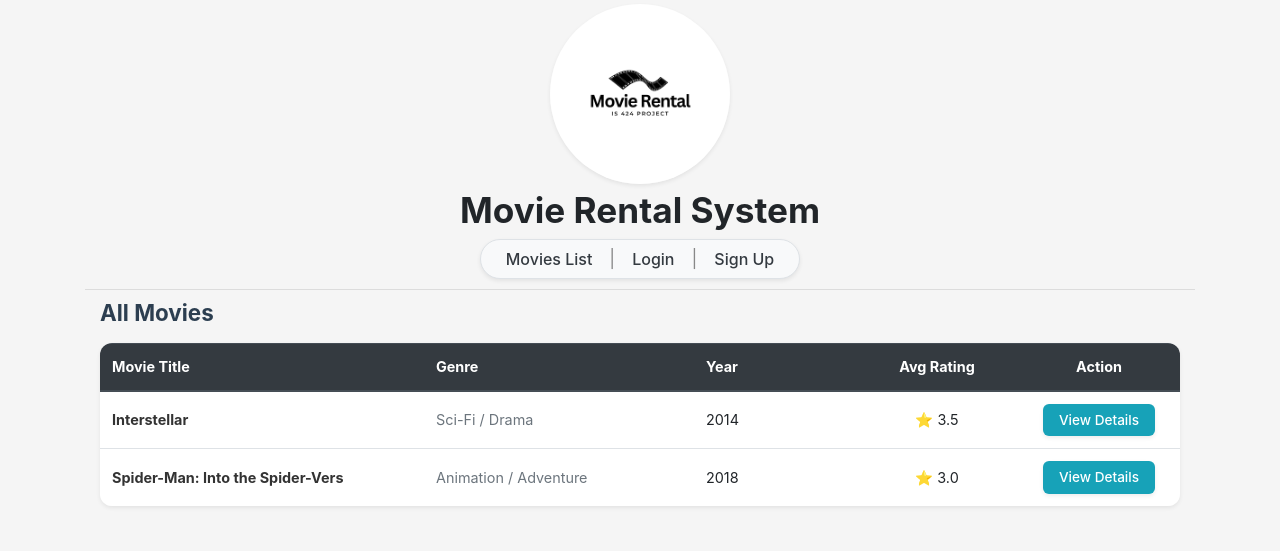
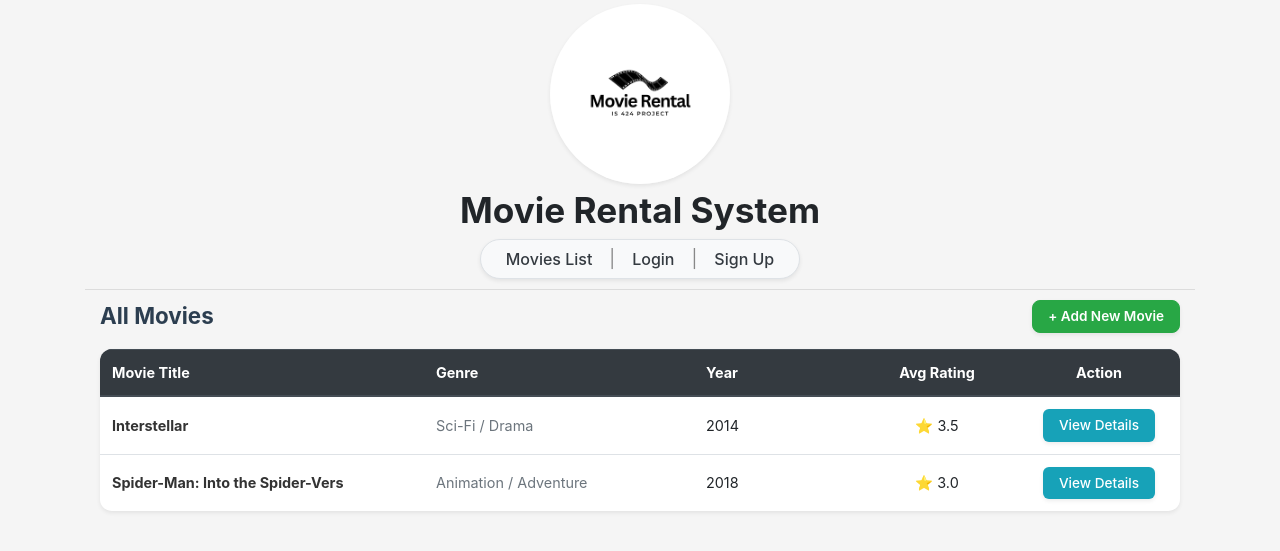
Before and after one commit to norah22fm/IS424Project, a Django app: page /movies/ in a window 1280 px wide. Shown: the top 551 px of the page. Run offline with Django 5.2, Linux system fonts and the light colour scheme; data comes from the database, SQL or seed files in the repository; parts of the project's set-up code (start-up, migrations or seed data) failed here and were passed over; some libraries are stand-ins or nearby versions.

Commit message:
Update movies.html

```diff
--- a/IS424Project-main/IS424Project-main/templates/movies.html
+++ b/IS424Project-main/IS424Project-main/templates/movies.html
@@ -5,7 +5,9 @@
 
     <div class="d-flex justify-content-between align-items-center mb-3">
         <h4 class="movies-title mb-0">All Movies</h4>
-
+        <a href="{% url 'add_movie' %}" class="btn btn-success add-movie-btn shadow-sm">
+            + Add New Movie
+        </a>
     </div>
 
     <div class="table-responsive movies-table-box shadow-sm">
```
